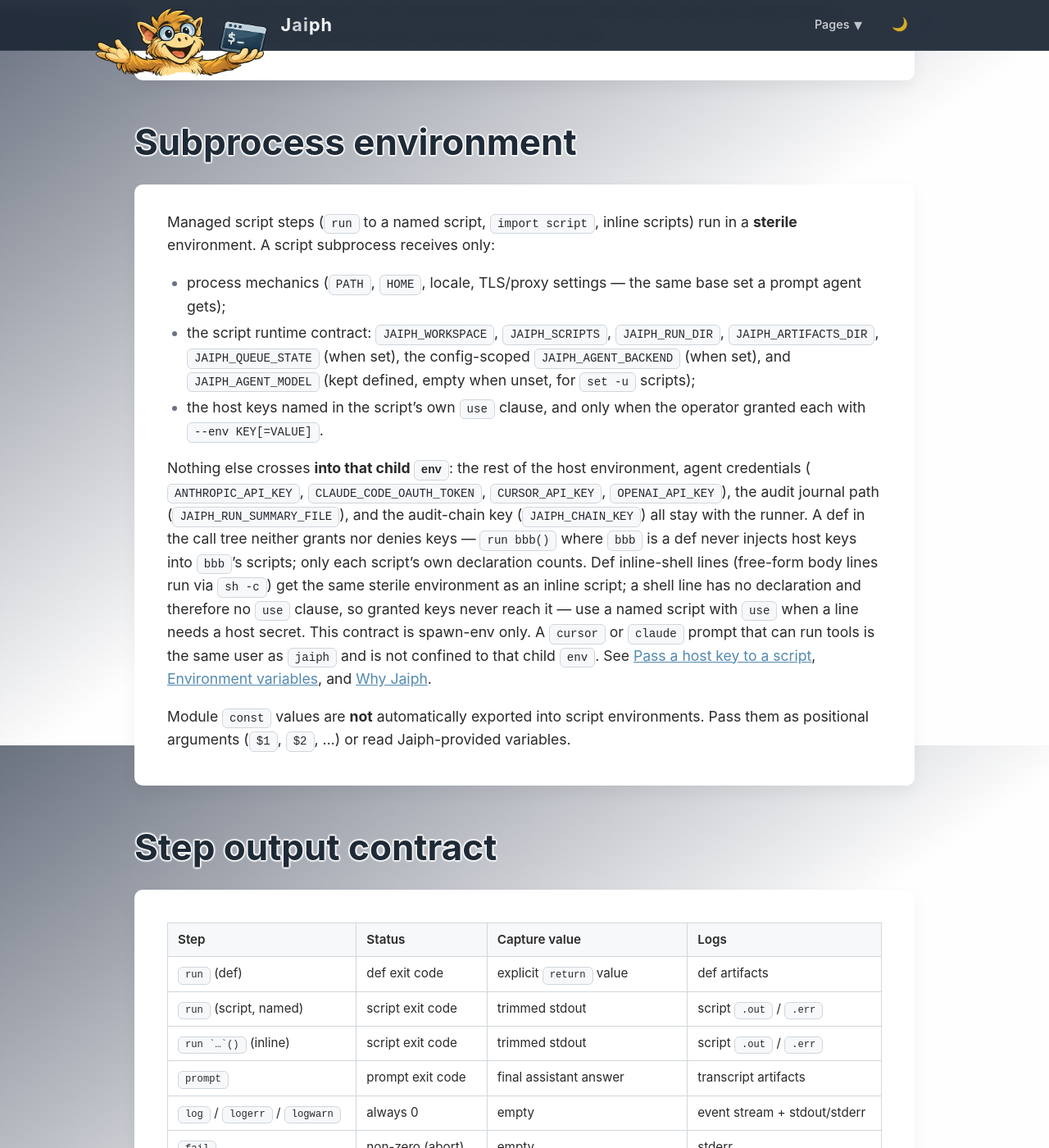
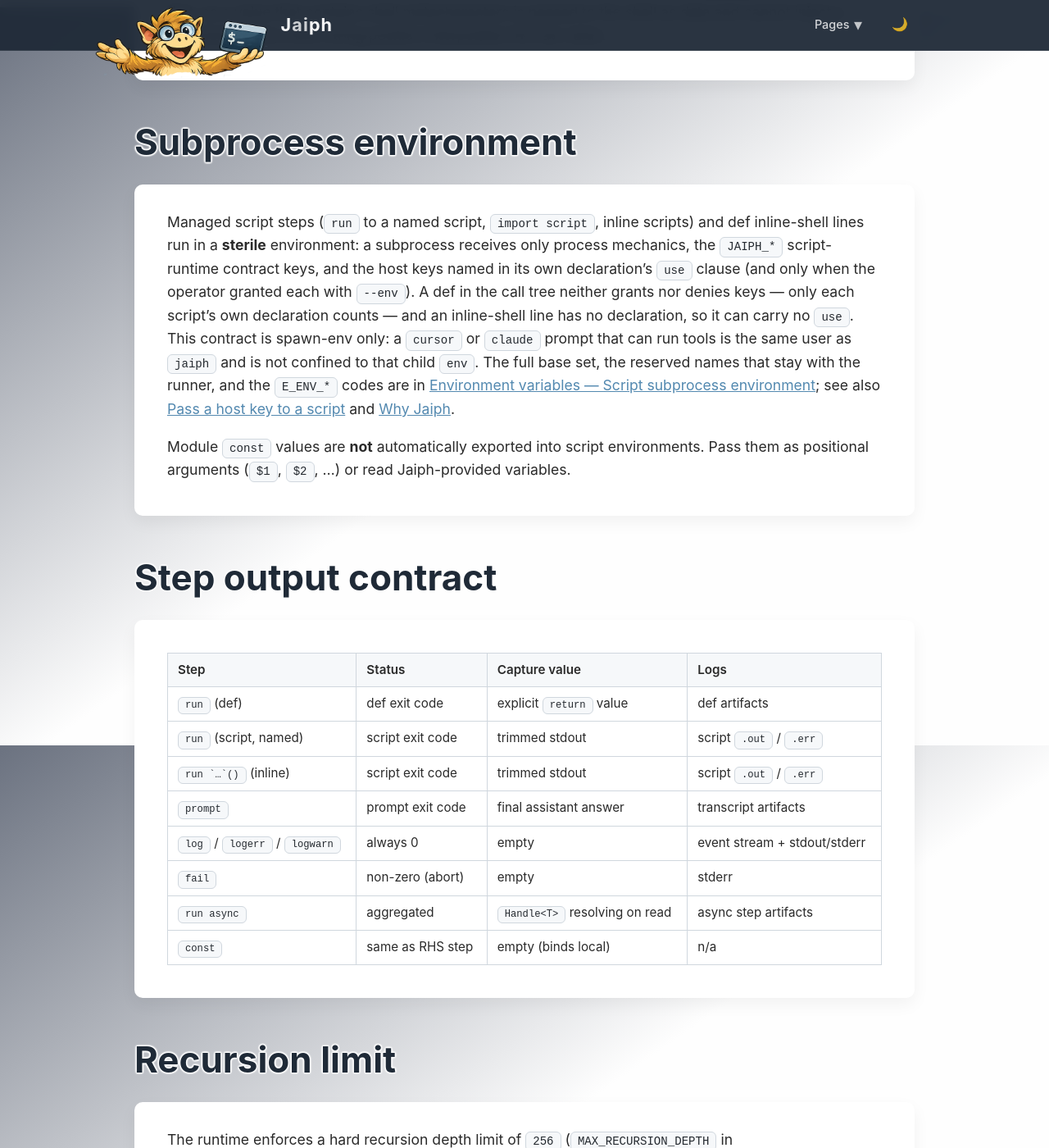
Before and after one commit to jaiphlang/jaiph, a Jekyll site: the page built from docs/language.md, in a window 1280 px wide and 1400 px high, scrolled down 19791 px. Shown: the whole window at 82% size. Built offline with Jekyll 4.4.1, drawn with Linux system fonts in a browser that asks for light colours.

Commit message:
Docs: give --env one owner on env-vars.md#script-env
Per ADR 0003 (one fact, one owner), the --env / sterile-script /
use-grant rule was restated in cli.md's flag cell, why-jaiph.md
commitment 2, language.md's Subprocess environment bullets, testing.md,
and script-env.md. One grant-rule change forced an eight-file sweep.

Collapse those pages to a sentence plus a link to
env-vars.md#script-env, which stays the sole owner of the reserved-key
list and the runner-allowlist essay: cli.md keeps the flag forms and
E_ENV_* names only, why-jaiph.md keeps the not-a-sandbox commitment,
language.md keeps the module-const-not-exported language, and
script-env.md keeps the recipe. Add integration/docs-env-owner.test.ts
to guard the cell length, the required links, and env-vars.md's
ownership so the essay cannot grow back.

Co-Authored-By: Claude Opus 4.8 (1M context) <noreply@anthropic.com>

```diff
--- a/docs/language.md
+++ b/docs/language.md
@@ -475,13 +475,7 @@ Values interpolated into an inline shell step (a free-form body line that runs v
 
 ## Subprocess environment
 
-Managed script steps (`run` to a named script, `import script`, inline scripts) run in a **sterile** environment. A script subprocess receives only:
-
-- process mechanics (`PATH`, `HOME`, locale, TLS/proxy settings — the same base set a prompt agent gets);
-- the script runtime contract: `JAIPH_WORKSPACE`, `JAIPH_SCRIPTS`, `JAIPH_RUN_DIR`, `JAIPH_ARTIFACTS_DIR`, `JAIPH_QUEUE_STATE` (when set), the config-scoped `JAIPH_AGENT_BACKEND` (when set), and `JAIPH_AGENT_MODEL` (kept defined, empty when unset, for `set -u` scripts);
-- the host keys named in the script's own `use` clause, and only when the operator granted each with `--env KEY[=VALUE]`.
-
-Nothing else crosses **into that child `env`**: the rest of the host environment, agent credentials (`ANTHROPIC_API_KEY`, `CLAUDE_CODE_OAUTH_TOKEN`, `CURSOR_API_KEY`, `OPENAI_API_KEY`), the audit journal path (`JAIPH_RUN_SUMMARY_FILE`), and the audit-chain key (`JAIPH_CHAIN_KEY`) all stay with the runner. A def in the call tree neither grants nor denies keys — `run bbb()` where `bbb` is a def never injects host keys into `bbb`'s scripts; only each script's own declaration counts. Def inline-shell lines (free-form body lines run via `sh -c`) get the same sterile environment as an inline script; a shell line has no declaration and therefore no `use` clause, so granted keys never reach it — use a named script with `use` when a line needs a host secret. This contract is spawn-env only. A `cursor` or `claude` prompt that can run tools is the same user as `jaiph` and is not confined to that child `env`. See [Pass a host key to a script](script-env.md), [Environment variables](env-vars.md#script-env), and [Why Jaiph](why-jaiph.md).
+Managed script steps (`run` to a named script, `import script`, inline scripts) and def inline-shell lines run in a **sterile** environment: a subprocess receives only process mechanics, the `JAIPH_*` script-runtime contract keys, and the host keys named in its own declaration's `use` clause (and only when the operator granted each with `--env`). A def in the call tree neither grants nor denies keys — only each script's own declaration counts — and an inline-shell line has no declaration, so it can carry no `use`. This contract is spawn-env only: a `cursor` or `claude` prompt that can run tools is the same user as `jaiph` and is not confined to that child `env`. The full base set, the reserved names that stay with the runner, and the `E_ENV_*` codes are in [Environment variables — Script subprocess environment](env-vars.md#script-env); see also [Pass a host key to a script](script-env.md) and [Why Jaiph](why-jaiph.md).
 
 Module `const` values are **not** automatically exported into script environments. Pass them as positional arguments (`$1`, `$2`, …) or read Jaiph-provided variables.
 
```
Also changed, not shown: docs/cli.md (+1 -1 lines), docs/script-env.md (+1 -1 lines), docs/testing.md (+1 -1 lines), docs/why-jaiph.md (+1 -1 lines), integration/docs-env-owner.test.ts (added, +63 -0 lines).
